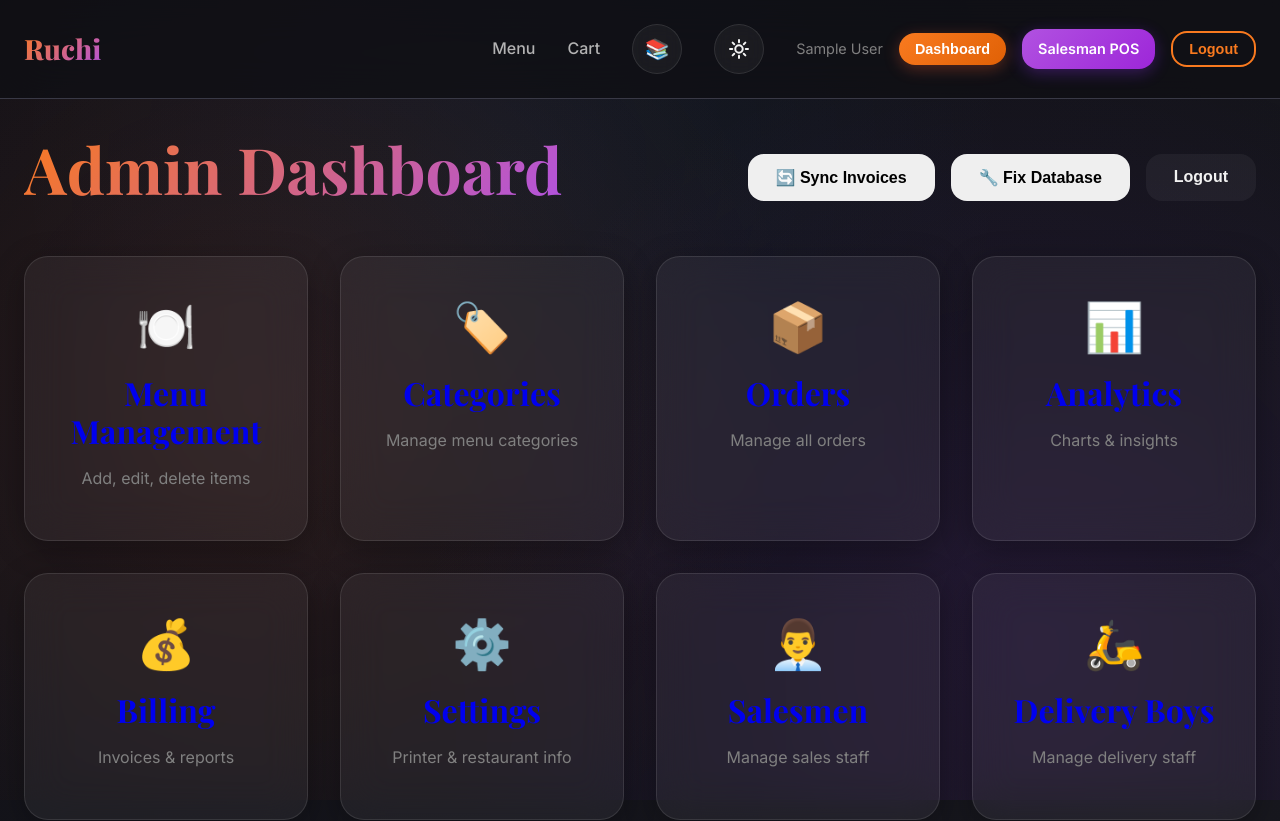
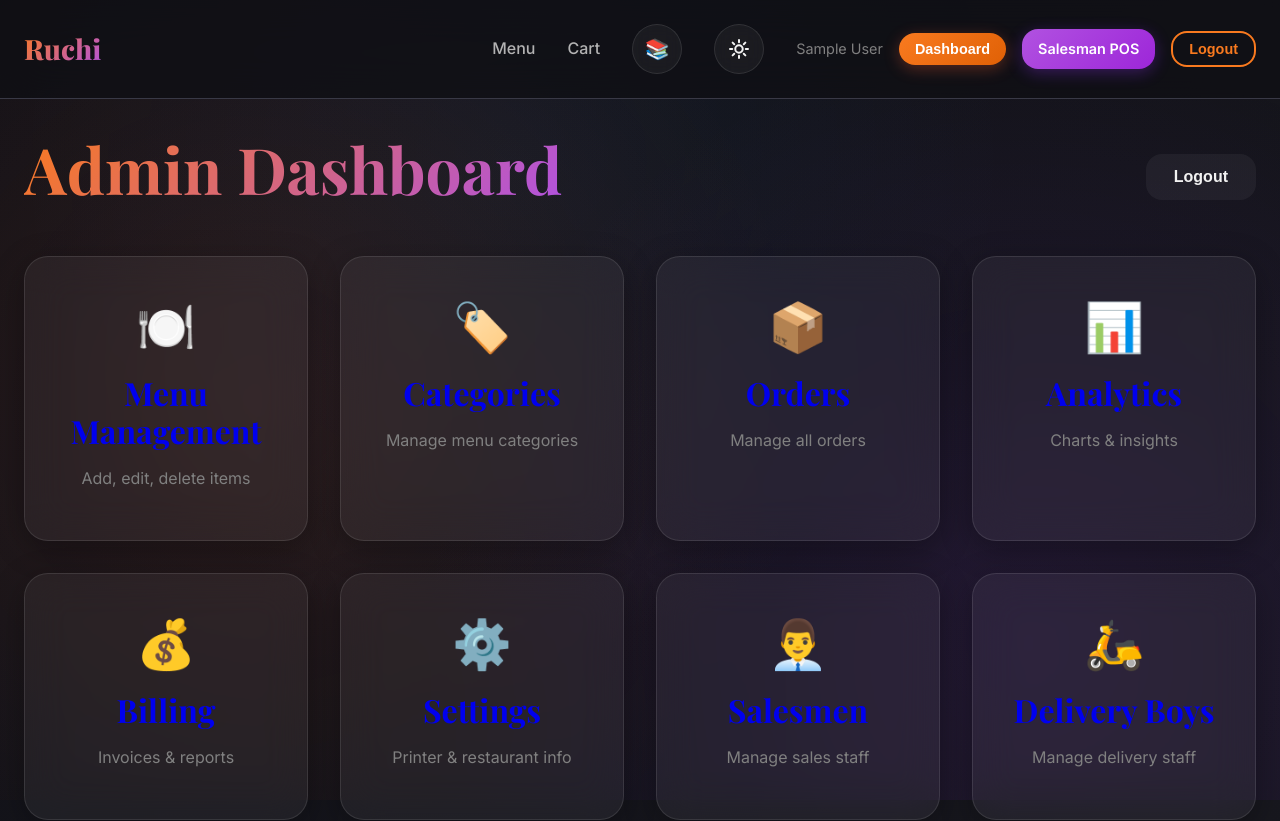
Before and after one commit to wintararaj-cmd/optexSnap, a Next.js app: page /admin/dashboard in a window 1280 px wide. Shown: the top 821 px of the page. Built offline with nearby package versions, Linux system fonts and the light colour scheme; no server answers; the database is empty; sample sign-in values are in the browser's storage.

Commit message:
Remove Sync Invoices and Fix Database buttons from dashboard

```diff
--- a/app/admin/dashboard/page.tsx
+++ b/app/admin/dashboard/page.tsx
@@ -58,43 +58,6 @@ export default function AdminDashboard() {
         router.push('/admin');
     };
 
-    const handleRunMigration = async () => {
-        if (!confirm('Run database migration to fix expenses table?')) return;
-
-        try {
-            const response = await fetch('/api/admin/run-migration', { method: 'POST' });
-            const data = await response.json();
-
-            if (data.success) {
-                alert('Migration completed successfully!\n\nColumns: ' + data.columns.join(', '));
-            } else {
-                alert('Migration failed: ' + (data.details || data.error));
-            }
-        } catch (error: any) {
-            alert('Error running migration: ' + error.message);
-        }
-    };
-
-    const handleSyncInvoices = async () => {
-        if (!confirm('Sync all invoice totals with their corresponding orders?\n\nThis will fix any mismatches between order and invoice totals.')) return;
-
-        try {
-            const response = await fetch('/api/admin/sync-invoices', { method: 'POST' });
-            const data = await response.json();
-
-            if (data.success) {
-                alert(`✅ Successfully synced ${data.updated.length} invoice(s)!\n\n` +
-                    (data.updated.length > 0 ? 'Updated invoices:\n' + data.updated.map((inv: any) =>
-                        `- ${inv.invoice_number} (Order: ${inv.order_number}): ₹${inv.total}`
-                    ).join('\n') : 'All invoices are already in sync!'));
-            } else {
-                alert('Sync failed: ' + data.error);
-            }
-        } catch (error: any) {
-            alert('Error syncing invoices: ' + error.message);
-        }
-    };
-
     if (loading) {
         return (
             <div style={{ display: 'flex', justifyContent: 'center', alignItems: 'center', minHeight: '80vh' }}>
@@ -110,12 +73,6 @@ export default function AdminDashboard() {
                 <div style={{ display: 'flex', justifyContent: 'space-between', alignItems: 'center', marginBottom: '2rem' }}>
                     <h1>Admin Dashboard</h1>
                     <div style={{ display: 'flex', gap: '1rem' }}>
-                        <button onClick={handleSyncInvoices} className="btn btn-success" style={{ cursor: 'pointer', position: 'relative', zIndex: 20 }}>
-                            🔄 Sync Invoices
-                        </button>
-                        <button onClick={handleRunMigration} className="btn btn-warning" style={{ cursor: 'pointer', position: 'relative', zIndex: 20 }}>
-                            🔧 Fix Database
-                        </button>
                         <button onClick={handleLogout} className="btn btn-ghost" style={{ cursor: 'pointer', position: 'relative', zIndex: 20 }}>
                             Logout
                         </button>
```
